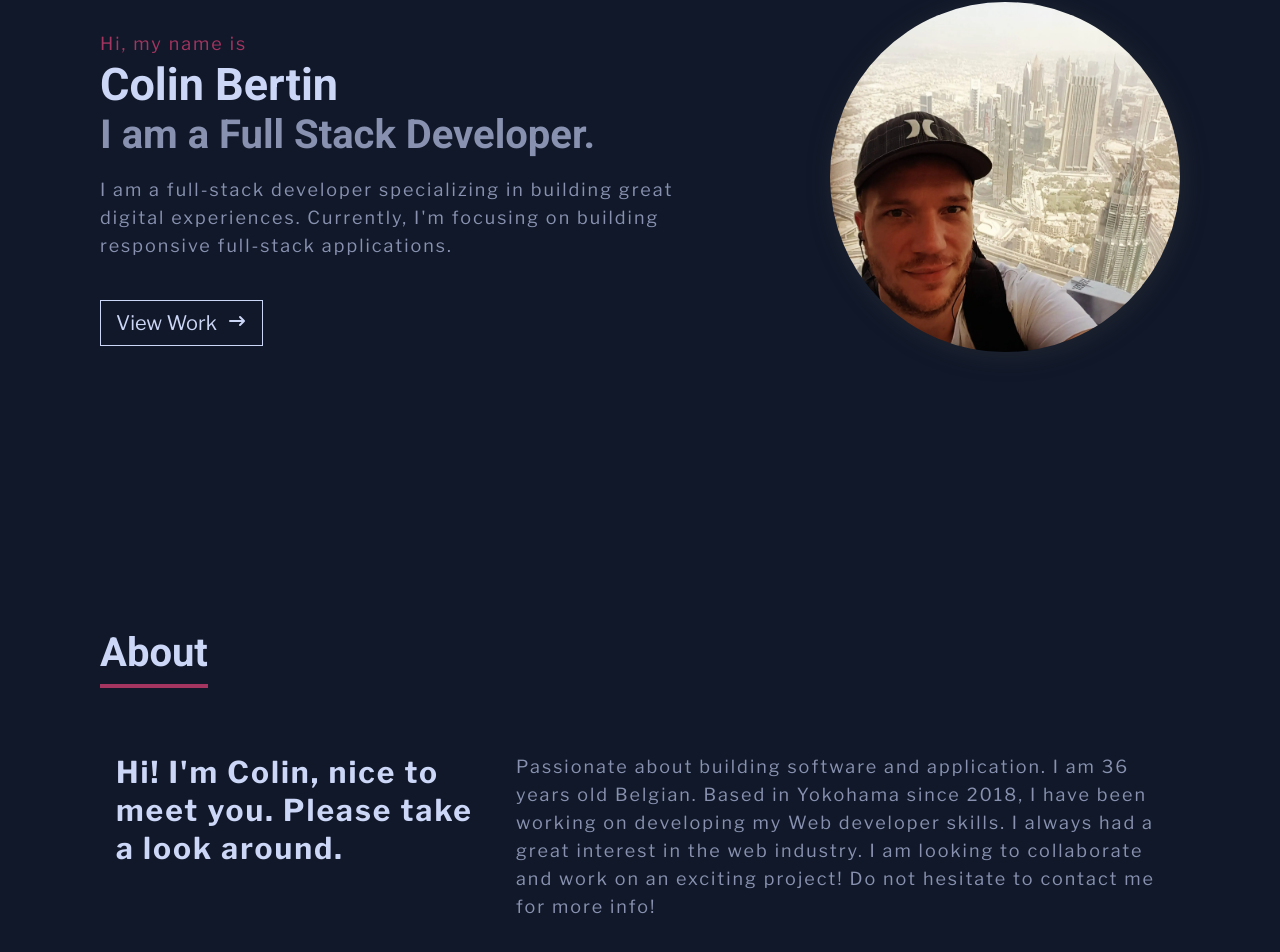
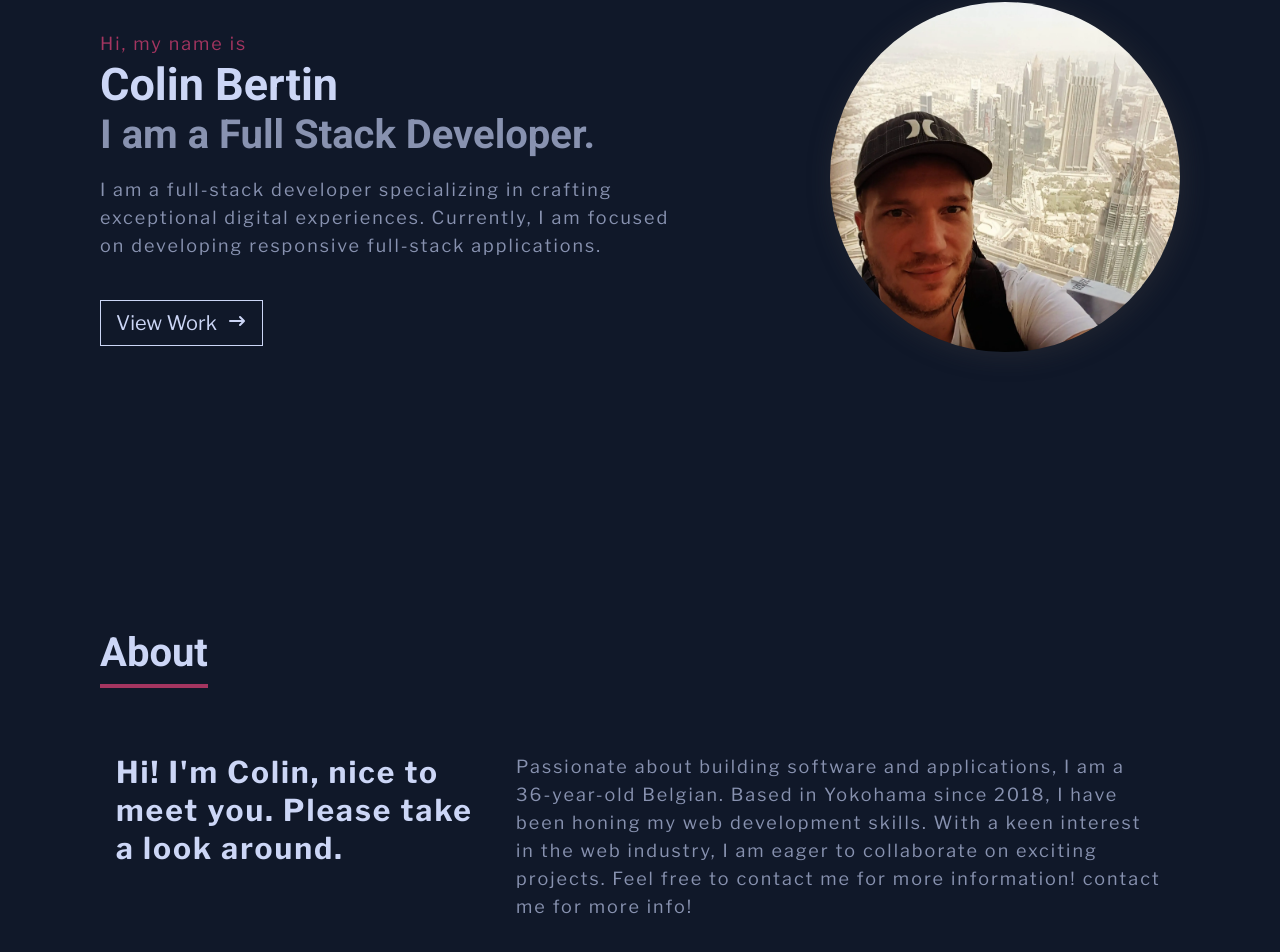
Before and after one commit to ColinBertin/portfolio, a React (Create React App) app: page / in a window 1280 px wide. Shown: the part 241-1193 px from the top of the page. Built offline with nearby package versions, Linux system fonts and the light colour scheme.

Commit message:
reformulate text

```diff
--- a/src/components/about/About.jsx
+++ b/src/components/about/About.jsx
@@ -11,11 +11,11 @@ const About = () => {
           Hi! I'm Colin, nice to meet you. Please take a look around.
         </p>
         <p className="about-main-text">
-          Passionate about building software and application. I am 36 years old
-          Belgian. Based in Yokohama since 2018, I have been working on
-          developing my Web developer skills. I always had a great interest in
-          the web industry. I am looking to collaborate and work on an exciting
-          project! Do not hesitate to<span> </span>
+          Passionate about building software and applications, I am a
+          36-year-old Belgian. Based in Yokohama since 2018, I have been honing
+          my web development skills. With a keen interest in the web industry, I
+          am eager to collaborate on exciting projects. Feel free to contact me
+          for more information!<span> </span>
           <Link
             className="about-contact-link"
             to="contact"
--- a/src/components/banner/Banner.jsx
+++ b/src/components/banner/Banner.jsx
@@ -16,9 +16,9 @@ const Banner = () => {
         <h1 className="banner-h1">Colin Bertin</h1>
         <h2 className="banner-h2">I am a Full Stack Developer. </h2>
         <p className="banner-p-btn">
-          I am a full-stack developer specializing in building great digital
-          experiences. Currently, I'm focusing on building responsive full-stack
-          applications.
+          I am a full-stack developer specializing in crafting exceptional
+          digital experiences. Currently, I am focused on developing responsive
+          full-stack applications.
         </p>
         <Link className="banner-btn" to="projects" smooth={true} duration={500}>
           View Work
```
